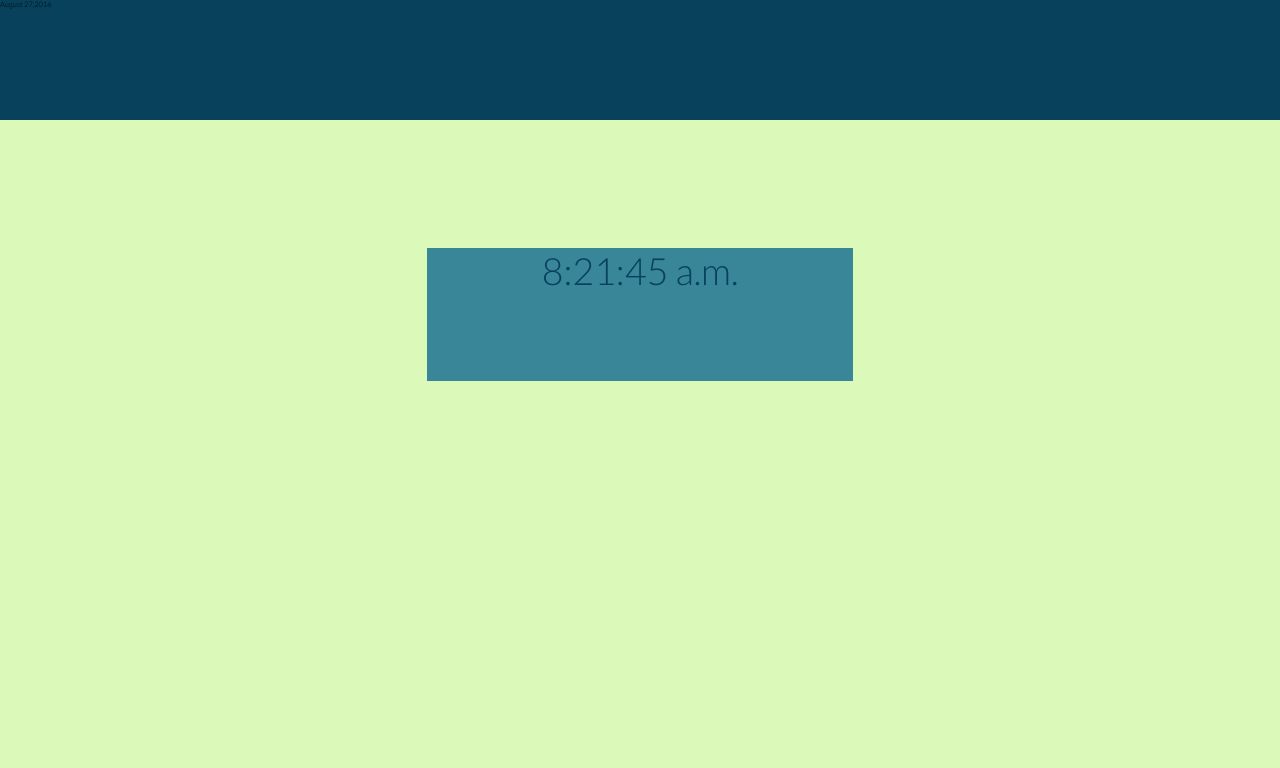
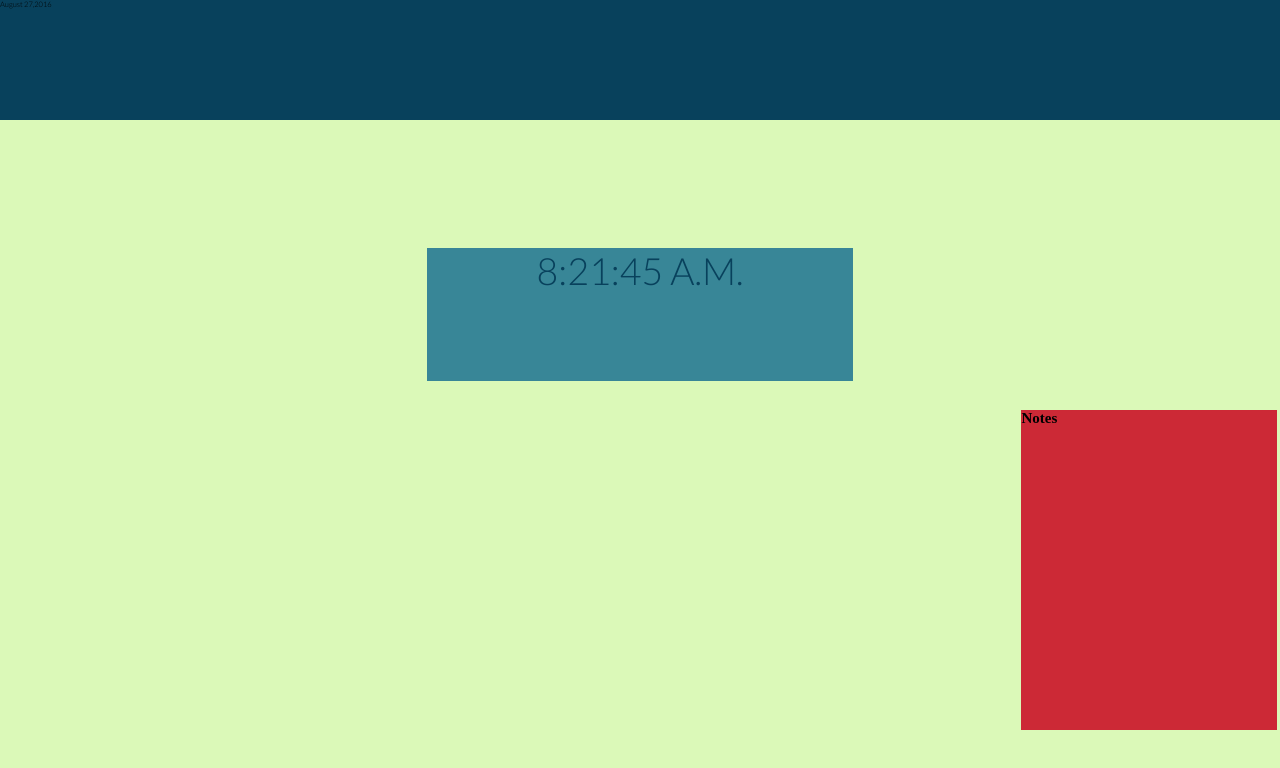
Before and after one commit to jason2020/Efficiency, a plain HTML site: page index.html in a window 1280 px wide. Drawn offline with Linux system fonts and the light colour scheme.

Commit message:
Added notes section

```diff
--- a/index.html
+++ b/index.html
@@ -14,6 +14,9 @@
 		<div id="clock">
 			<p id="time">...</p>
 		</div>
+		<div id="checkbox">
+			<h2>Notes</h2>
+		</div>
 	</div>
 	<script src="js/script.js"></script>
 </body>
--- a/js/script.js
+++ b/js/script.js
@@ -58,9 +58,9 @@ function setTime(timePref) {
 	if (timePref == 12) {
 		if (hour > 12) {
 			hour = hour -= 12;
-			time.innerHTML = hour + ":" + checkZero(minute) + ":" + checkZero(second) + " p.m.";
+			time.innerHTML = hour + ":" + checkZero(minute) + ":" + checkZero(second) + " P.M.";
 		} else {
-			time.innerHTML = hour + ":" + checkZero(minute) + ":" + checkZero(second) + " a.m.";
+			time.innerHTML = hour + ":" + checkZero(minute) + ":" + checkZero(second) + " A.M.";
 		}
 	} else {
 		time.innerHTML = hour + ":" + checkZero(minute) + ":" + checkZero(second);
--- a/sass/default.sass
+++ b/sass/default.sass
@@ -2,7 +2,9 @@ body,
 html,
 ul,
 ol,
-p
+p,
+h1,
+h2
 	margin: 0
 	padding: 0
 
--- a/sass/styles.sass
+++ b/sass/styles.sass
@@ -31,4 +31,11 @@ body
 
 #time, #date
 	font-size: 0.75em
-	font-family: 'Lato', sans-serif;
+	font-family: 'Lato', sans-serif
+
+#checkbox
+	background-color: $secondary
+	width: 20vw
+	height: 40vh
+	margin-left: 79.8%
+	margin-top: -7.8%
```
Also changed, not shown: css/styles.css.
